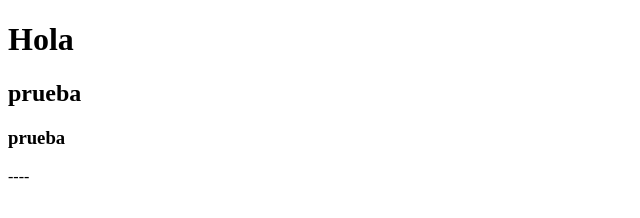
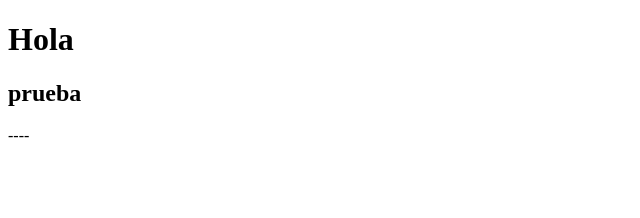
Before and after one commit to rbojorgesv/mi-Primer-Repo, a plain HTML site: page index.html in a window 1280 px wide. Shown: the full height of the page, 0-640 px from the left. Drawn offline with Linux system fonts and the light colour scheme.

Commit message:
Removiendo parrafo h4

```diff
--- a/index.html
+++ b/index.html
@@ -9,7 +9,7 @@
 <body>
     <h1>Hola</h1>
     <h2>prueba</h2>
-    <h3>prueba</h3>
+
 </body>
 </html>
 ----
```
